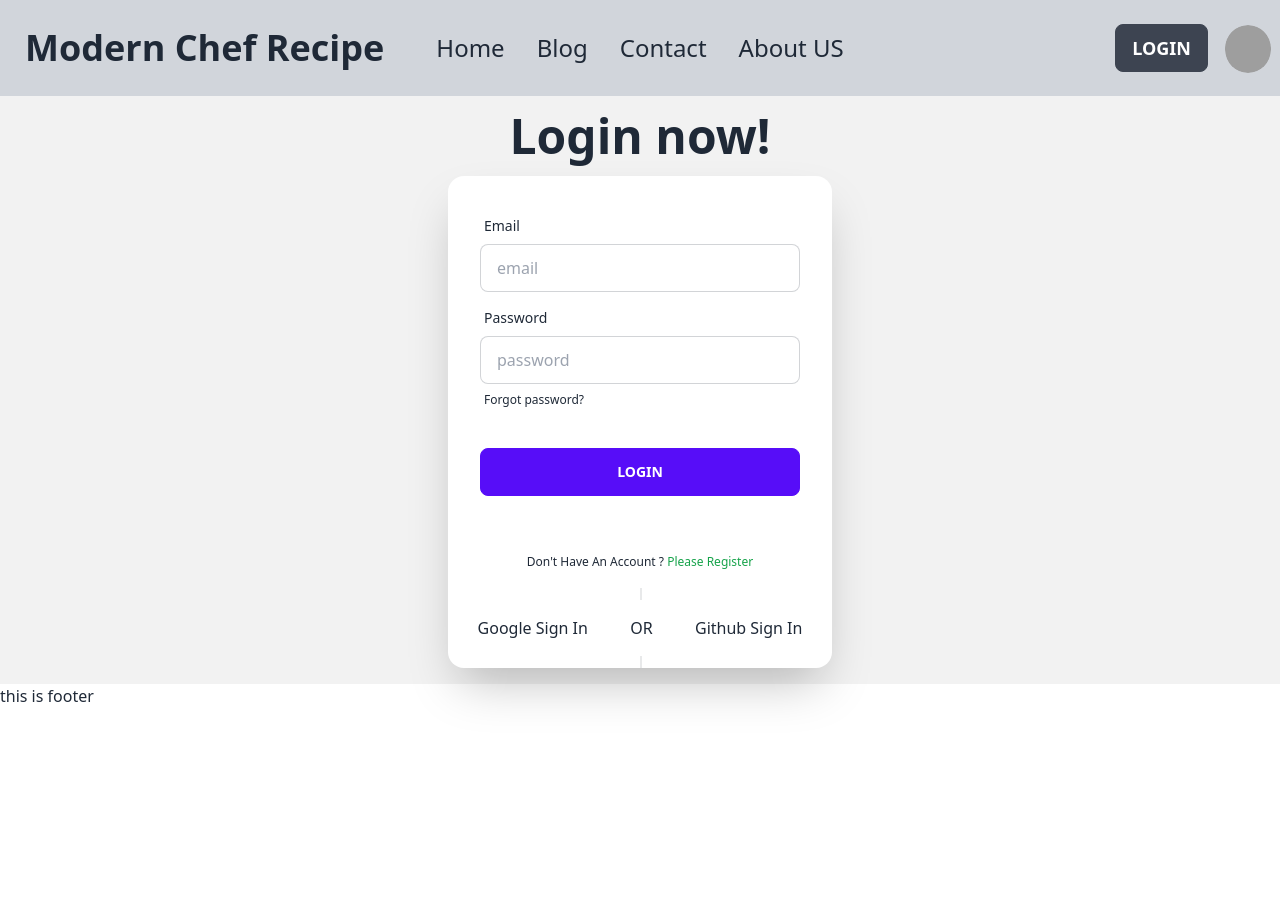
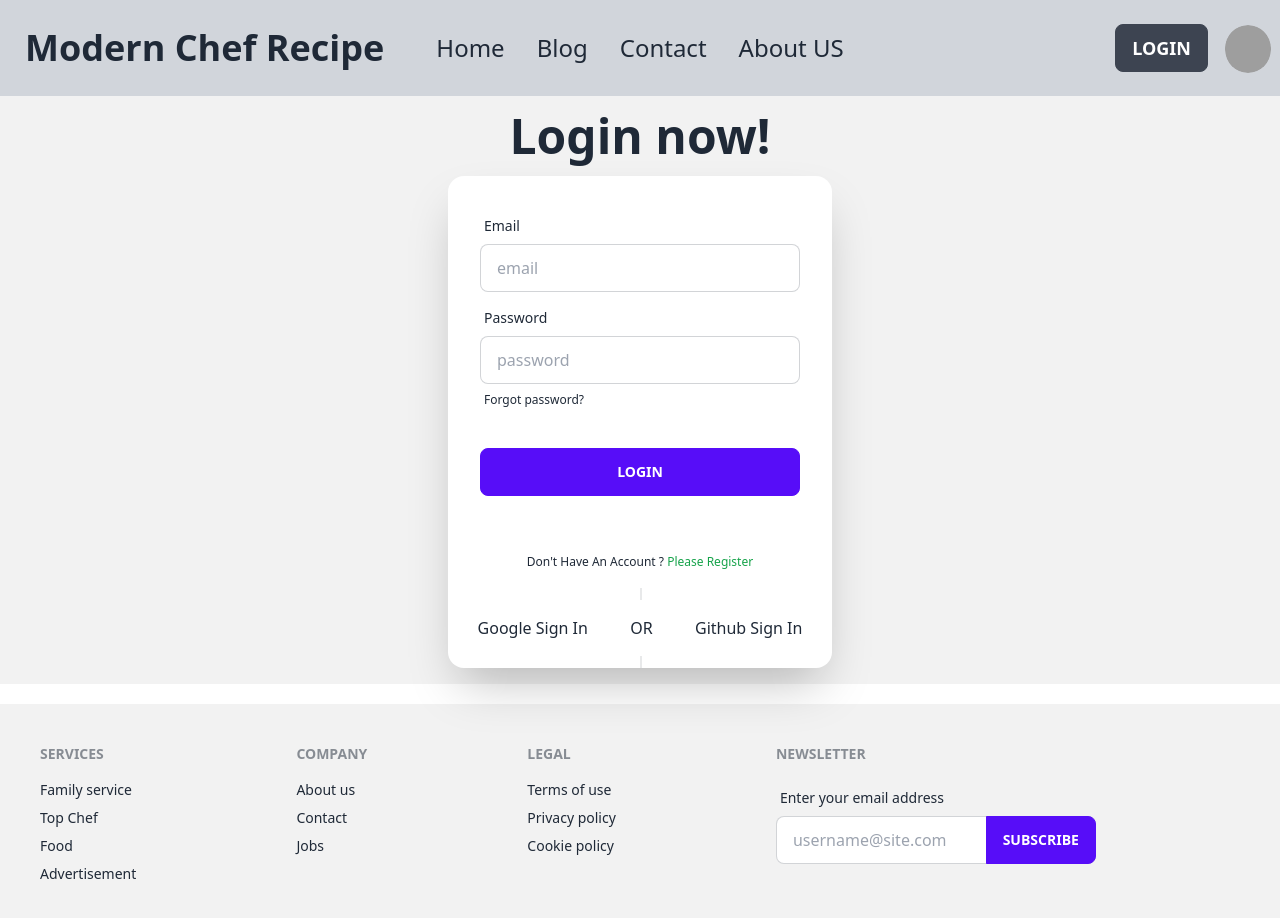
Before and after one commit to Pranto-Nondi/Dish-Discovery-Client, a React (Vite) app: page /login in a window 1280 px wide. Shown: the top 918 px of the page. Before the commit the page ends 800 px from the top, so only its background shows below. Built offline with nearby package versions, Linux system fonts and the light colour scheme; no server answers; grey boxes are pictures that could not be loaded.

Commit message:
footer done

```diff
--- a/src/pages/Shared/Footer/Footer.jsx
+++ b/src/pages/Shared/Footer/Footer.jsx
@@ -2,8 +2,41 @@
 
 const Footer = () => {
     return (
-        <div>
-            this is footer
+        <div className='container mx-auto mt-5'>
+            <footer className="footer p-10 bg-base-200 text-base-content">
+                <div>
+                    <span className="footer-title">Services</span>
+                    <a className="link link-hover">Family service</a>
+                    <a className="link link-hover">Top Chef</a>
+                    <a className="link link-hover">Food</a>
+                    <a className="link link-hover">Advertisement</a>
+                </div>
+                <div>
+                    <span className="footer-title">Company</span>
+                    <a className="link link-hover">About us</a>
+                    <a className="link link-hover">Contact</a>
+                    <a className="link link-hover">Jobs</a>
+
+                </div>
+                <div>
+                    <span className="footer-title">Legal</span>
+                    <a className="link link-hover">Terms of use</a>
+                    <a className="link link-hover">Privacy policy</a>
+                    <a className="link link-hover">Cookie policy</a>
+                </div>
+                <div>
+                    <span className="footer-title">Newsletter</span>
+                    <div className="form-control w-80">
+                        <label className="label">
+                            <span className="label-text">Enter your email address</span>
+                        </label>
+                        <div className="relative">
+                            <input type="text" placeholder="username@site.com" className="input input-bordered w-full pr-16" />
+                            <button className="btn btn-primary absolute top-0 right-0 rounded-l-none">Subscribe</button>
+                        </div>
+                    </div>
+                </div>
+            </footer>
         </div>
     );
 };
```
